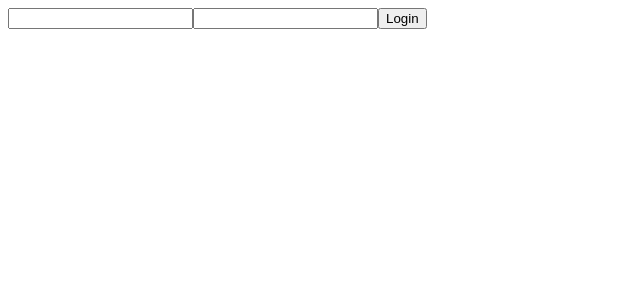
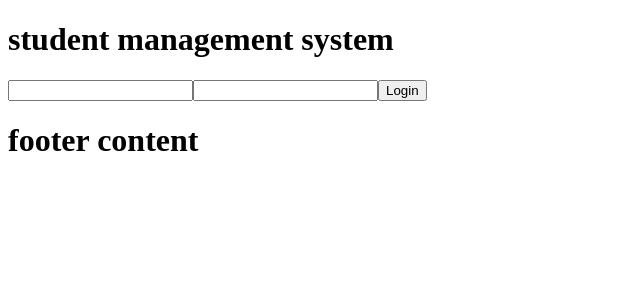
Before and after one commit to prince-thind/SDARS, a React (Create React App) app in the folder frontend/: page / in a window 1280 px wide. Shown: the top 300 px of the page, without its empty margins (0-640 px from the left). Built offline with nearby package versions, Linux system fonts and the light colour scheme.

Commit message:
implement layout

```diff
--- a/frontend/src/App.js
+++ b/frontend/src/App.js
@@ -4,6 +4,7 @@ import Teachers from './pages/teachers/Teachers';
 import Students from './pages/students/Students';
 import Login from './pages/login/Login';
 import { useState } from 'react';
+import Layout from './lib/commonComponents/Layout';
 
 function App() {
   const [username, setUsername] = useState(null);
@@ -12,10 +13,13 @@ function App() {
   return (
     <HashRouter>
       <Routes>
-        <Route path="/" element={<Login username={username} setUsername={setUsername} setPrivilege={setPrivilege} />} />
-        <Route path="/students" element={<Students username={username} privilege={privilege} />} />
-        <Route path="/parents" element={<Parents username={username} privilege={privilege} />} />
-        <Route path="/teachers" element={<Teachers username={username} privilege={privilege}/>} />
+        <Route path="/" element={<Layout />}>
+          <Route path="login" element={<Login username={username} setUsername={setUsername} setPrivilege={setPrivilege} />} />
+          <Route index element={<Login username={username} setUsername={setUsername} setPrivilege={setPrivilege} />} />
+          <Route path="students" element={<Students username={username} privilege={privilege} />} />
+          <Route path="parents" element={<Parents username={username} privilege={privilege} />} />
+          <Route path="teachers" element={<Teachers username={username} privilege={privilege} />} />
+        </Route>
       </Routes>
     </HashRouter>
   );
--- /dev/null
+++ b/frontend/src/lib/commonComponents/Footer.js
@@ -0,0 +1,7 @@
+export default function Footer(){
+    return <header>
+        <h1>
+            footer content
+        </h1>
+    </header>
+}
--- /dev/null
+++ b/frontend/src/lib/commonComponents/Header.js
@@ -0,0 +1,7 @@
+export default function Header(){
+   return <header>
+        <h1>
+            student management system
+        </h1>
+    </header>
+}
--- /dev/null
+++ b/frontend/src/lib/commonComponents/Layout.js
@@ -0,0 +1,15 @@
+import { Outlet } from "react-router-dom";
+import Header from './Header';
+import Footer from './Footer';
+
+export default function Layout() {
+    return <div>
+        <Header />
+        <main>
+        <Outlet />
+        </main>
+        <Footer />
+
+    </div>
+
+}
```
Also changed, not shown: 1 other file (tests, documents, lock files or other folders).
